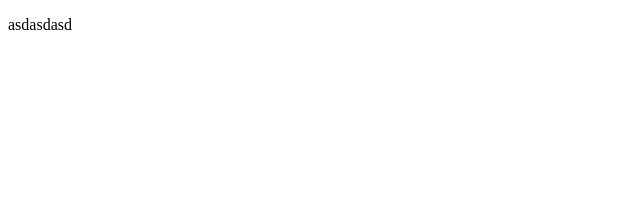
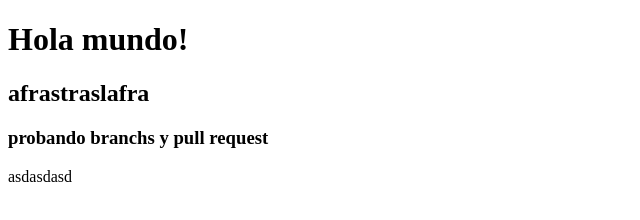
Before and after one commit to Pablets/repodeprueba, a plain HTML site: page index.html in a window 1280 px wide. Shown: the whole page, without its empty margins (0-640 px from the left). Drawn offline with Linux system fonts and the light colour scheme.

Commit message:
probando-en-rama1

```diff
--- a/index.html
+++ b/index.html
@@ -6,6 +6,11 @@
     <title>Git VSCODE</title>
 </head>
 <body>
+    <h1>
+        Hola mundo!
+    </h1>
+    <h2>afrastraslafra</h2>
+    <h3>probando branchs y pull request</h3>
     <p>asdasdasd</p>
 </body>
 </html>
```
